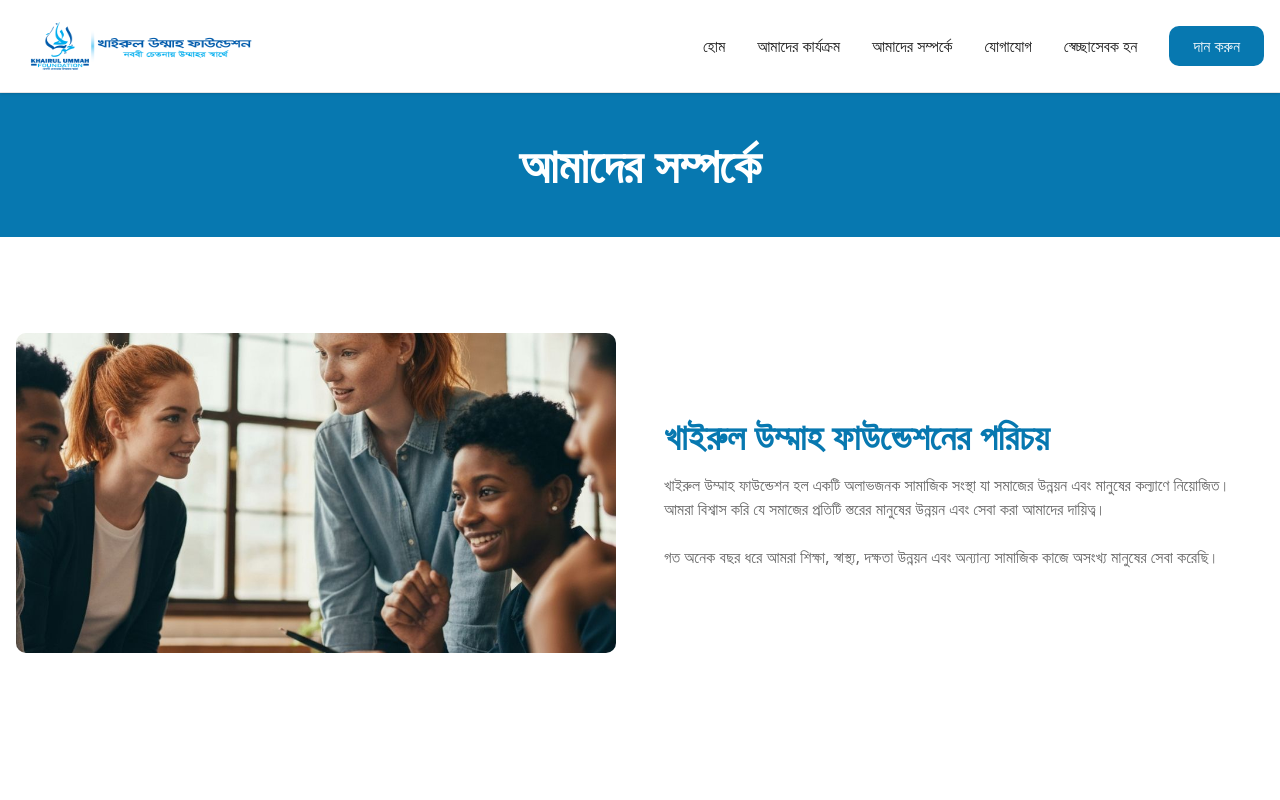
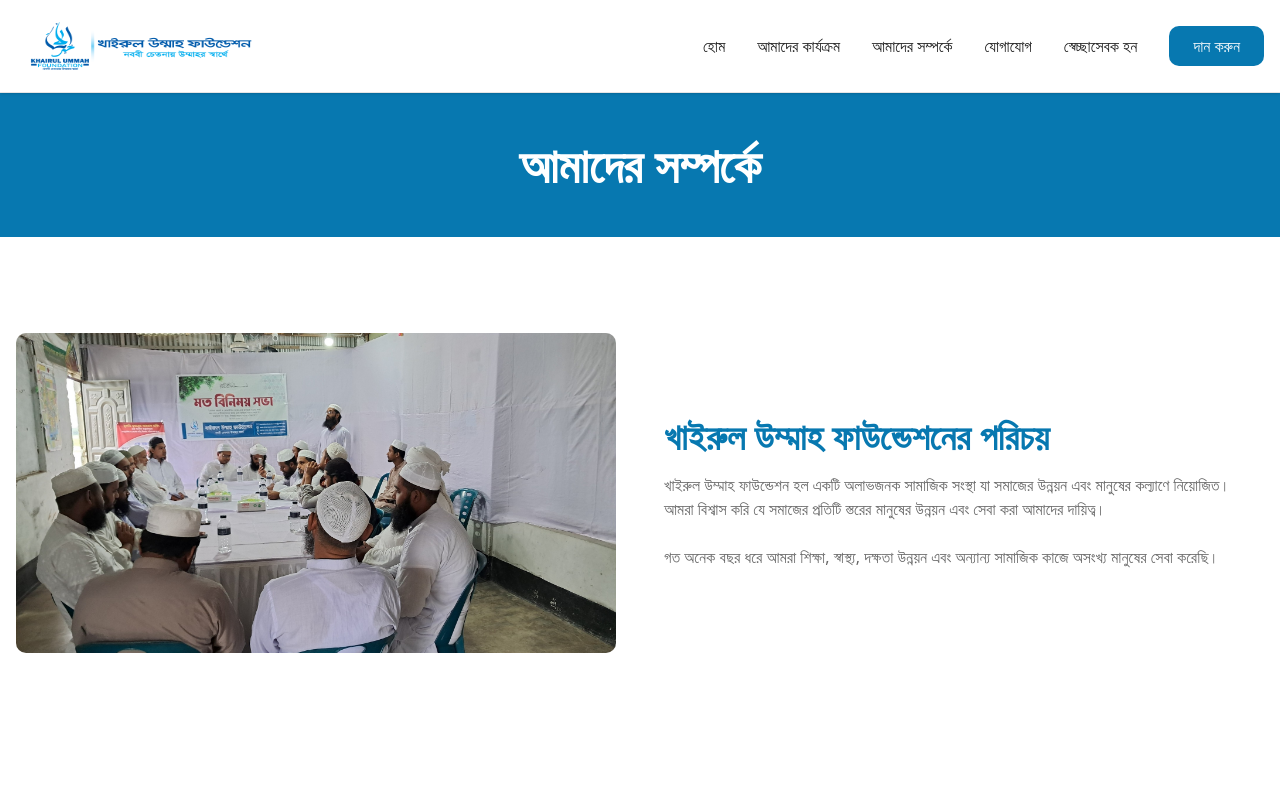
Before and after one commit to abubakarseddek1999/khairul-sonna-foundation, a Next.js app: page /about in a window 1280 px wide. Shown: the top 800 px of the page. Built offline with nearby package versions, Linux system fonts and the light colour scheme.

Commit message:
about img change

```diff
--- a/components/about-content.tsx
+++ b/components/about-content.tsx
@@ -2,6 +2,7 @@
 
 import Image from "next/image"
 import { CheckCircle } from "lucide-react"
+import aboutimg from "../assets/opinion-meetimg/meet1.jpg"
 
 export function AboutContent() {
   const missionPoints = [
@@ -34,7 +35,7 @@ export function AboutContent() {
         <div className="container mx-auto px-4">
           <div className="grid md:grid-cols-2 gap-12 items-center mb-16">
             <div className="relative h-80 rounded-lg overflow-hidden">
-              <Image src="/foundation-team.jpg" alt="আমাদের সম্পর্কে" fill className="object-cover" />
+              <Image src={aboutimg} alt="আমাদের সম্পর্কে" fill className="object-cover" />
             </div>
             <div>
               <h2 className="text-3xl md:text-4xl font-bold mb-4 text-primary">খাইরুল উম্মাহ ফাউন্ডেশনের পরিচয়</h2>
```
